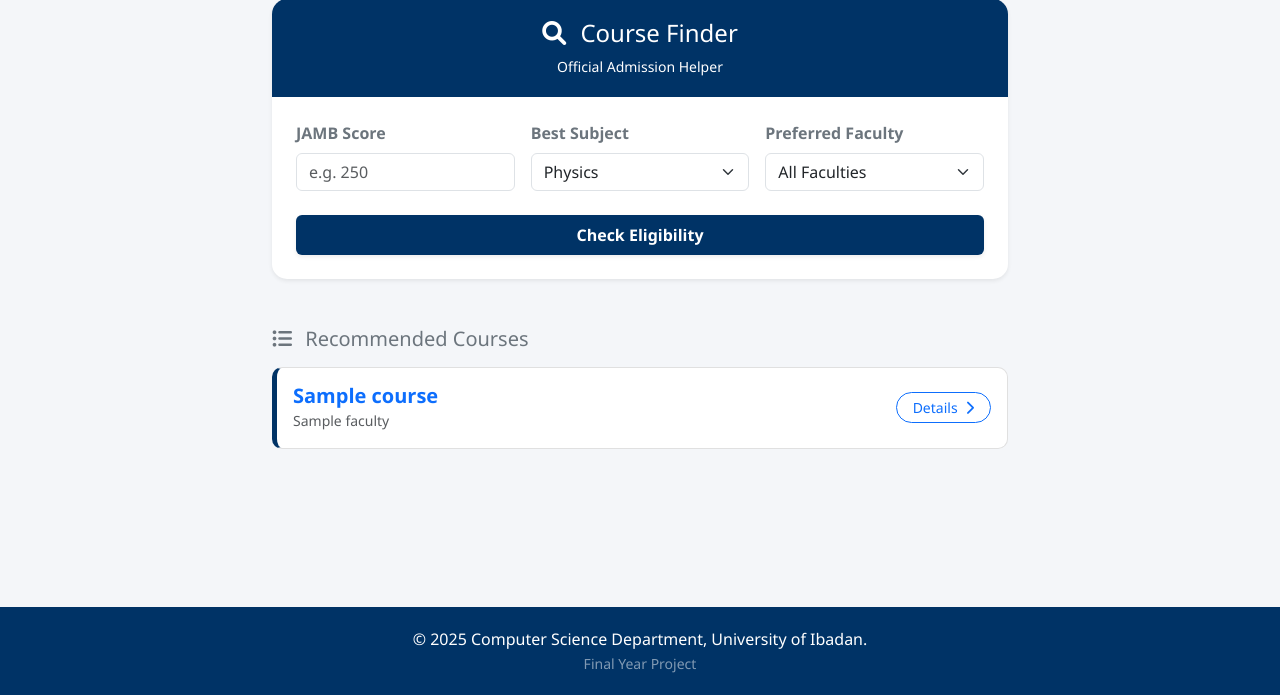
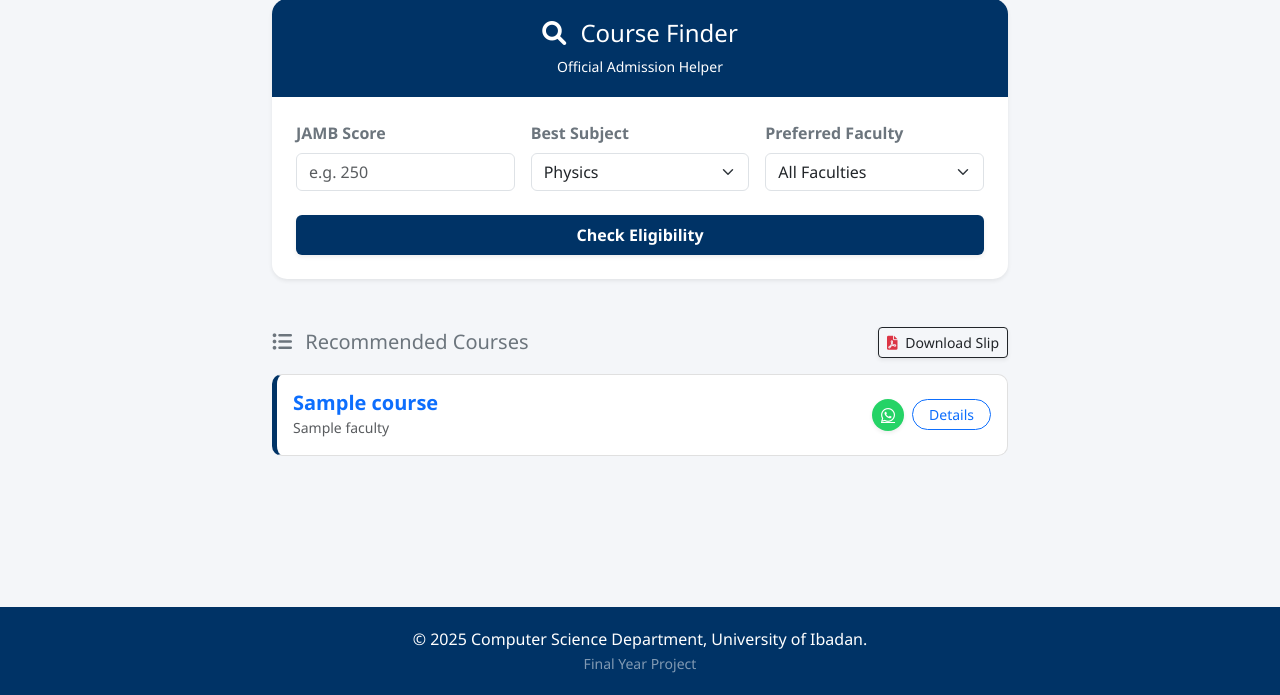
Before and after one commit to buildwithafolayan/course-recommender, a Flask app: template templates/index.html in a window 1280 px wide. Shown: the part 105-800 px from the top of the page. Run offline with Flask 3, Linux system fonts and the light colour scheme; the template is opened without the code that fills it: most values are stand-ins (such as "Sample title", 1, 10 or a date in 2020).

Commit message:
Final Release: Added PDF Admission Slip and Whatsapp Share features

```diff
--- a/app.py
+++ b/app.py
@@ -1,7 +1,9 @@
 print('System starting...')
-from flask import Flask, request, render_template
+from flask import Flask, request, render_template, send_file
 import pandas as pd
-import time
+from fpdf import FPDF
+import io
+import datetime
 
 app = Flask(__name__)
 
@@ -10,39 +12,90 @@ def load_data():
 
 def recommend_courses(jamb_score, preferred_subject, preferred_faculty):
     df = load_data()
-
     qualified = df[
         (df['min_jamb'] <= jamb_score) &
         (df['required_subjects'].str.contains(preferred_subject, case=False))
     ]
-
     if preferred_faculty != "All":
         qualified = qualified[qualified['faculty'] == preferred_faculty]
 
-    if qualified.empty:
-        return []
+    return qualified
 
-    return qualified.to_dict(orient='records')
+def generate_pdf_slip(results, jamb, subject):
+    pdf = FPDF()
+    pdf.add_page()
+
+    pdf.set_font("Arial", 'B', 16)
+    pdf.cell(200, 10, txt="University of Ibadan", ln=True, align='C')
+    pdf.set_font("Arial", 'I', 12)
+    pdf.cell(200, 10, txt="Course Recommendation Slip", ln=True, align='C')
+    pdf.line(10, 30, 200, 30) # Draw a line
+    pdf.ln(10)
+
+    pdf.set_font("Arial", '', 12)
+    pdf.cell(200, 10, txt=f"Date: {datetime.date.today()}", ln=True)
+    pdf.cell(200, 10, txt=f"JAMB Score: {jamb}", ln=True)
+    pdf.cell(200, 10, txt=f"Subject Strength: {subject}", ln=True)
+    pdf.ln(10)
+
+    pdf.set_font("Arial", 'B', 12)
+    pdf.cell(90, 10, txt="Course Name", border=1)
+    pdf.cell(60, 10, txt="Faculty", border=1)
+    pdf.cell(40, 10, txt="Duration", border=1)
+    pdf.ln()
+
+    pdf.set_font("Arial", '', 11)
+    for index, row in results.iterrows():
+        pdf.cell(90, 10, txt=row['course_name'], border=1)
+        pdf.cell(60, 10, txt=row['faculty'], border=1)
+        pdf.cell(40, 10, txt=row['duration'], border=1)
+        pdf.ln()
+
+    pdf.ln(20)
+    pdf.set_font("Arial", 'I', 8)
+    pdf.cell(200, 10, txt="This is a project work. No signature required.", align='C')
+
+    return pdf.output(dest='S').encode('latin-1')
 
 @app.route('/', methods=['GET', 'POST'])
 def home():
     results = None
-    df = load_data()
-    faculties = sorted(df['faculty'].unique())
+    faculties = sorted(load_data()['faculty'].unique())
 
     if request.method == 'POST':
-        time.sleep(1.5)
-
         try:
             user_jamb = int(request.form['jamb'])
             user_subject = request.form['subject']
             user_faculty = request.form['faculty']
 
-            results = recommend_courses(user_jamb, user_subject, user_faculty)
+            df_results = recommend_courses(user_jamb, user_subject, user_faculty)
+
+            if not df_results.empty:
+                results = df_results.to_dict(orient='records')
+            else:
+                results = []
+
         except ValueError:
             results = []
 
     return render_template('index.html', results=results, faculties=faculties)
 
+@app.route('/download', methods=['POST'])
+def download():
+    jamb = int(request.form['jamb'])
+    subject = request.form['subject']
+    faculty = request.form['faculty']
+
+    df_results = recommend_courses(jamb, subject, faculty)
+
+    pdf_bytes = generate_pdf_slip(df_results, jamb, subject)
+
+    return send_file(
+        io.BytesIO(pdf_bytes),
+        mimetype='application/pdf',
+        as_attachment=True,
+        download_name='ui_admission_slip.pdf'
+    )
+
 if __name__ == '__main__':
     app.run(debug=True)
--- a/requirements.txt
+++ b/requirements.txt
@@ -2,6 +2,7 @@ blinker==1.9.0
 click==8.3.0
 colorama==0.4.6
 Flask==3.1.2
+fpdf==1.7.2
 gunicorn==23.0.0
 itsdangerous==2.2.0
 Jinja2==3.1.6
--- a/templates/index.html
+++ b/templates/index.html
@@ -10,8 +10,8 @@
 
     <style>
         :root {
-            --ui-blue: #003366;
-            --ui-gold: #D4AF37;
+            --ui-blue: #003366; /* Official UI Blue */
+            --ui-gold: #D4AF37; /* Gold Accent */
         }
         body {
             background-color: #f4f6f9;
@@ -43,6 +43,20 @@
         }
         .course-card:hover { transform: translateY(-3px); box-shadow: 0 10px 20px rgba(0,0,0,0.1); }
 
+        /* WhatsApp Button Styling */
+        .btn-whatsapp {
+            background-color: #25D366;
+            color: white;
+            border: none;
+            width: 32px;
+            height: 32px;
+            display: flex;
+            align-items: center;
+            justify-content: center;
+            transition: background-color 0.3s;
+        }
+        .btn-whatsapp:hover { background-color: #128C7E; color: white; }
+
         /* Loader */
         #loading-overlay {
             display: none;
@@ -57,7 +71,6 @@
 
         /* Footer */
         footer { background: var(--ui-blue); color: white; padding: 20px 0; margin-top: 40px; }
-        footer a { color: var(--ui-gold); text-decoration: none; }
     </style>
 </head>
 <body>
@@ -128,7 +141,22 @@
                 </div>
 
                 {% if results is not none %}
-                    <h5 class="mb-3 text-secondary"><i class="fas fa-list-ul me-2"></i> Recommended Courses</h5>
+
+                    <div class="d-flex justify-content-between align-items-center mb-3">
+                        <h5 class="text-secondary mb-0"><i class="fas fa-list-ul me-2"></i> Recommended Courses</h5>
+
+                        {% if results|length > 0 %}
+                        <form action="/download" method="POST" target="_blank">
+                            <input type="hidden" name="jamb" value="{{ request.form['jamb'] }}">
+                            <input type="hidden" name="subject" value="{{ request.form['subject'] }}">
+                            <input type="hidden" name="faculty" value="{{ request.form['faculty'] }}">
+
+                            <button type="submit" class="btn btn-outline-dark btn-sm shadow-sm">
+                                <i class="fas fa-file-pdf me-1 text-danger"></i> Download Slip
+                            </button>
+                        </form>
+                        {% endif %}
+                    </div>
 
                     {% if results|length == 0 %}
                         <div class="alert alert-danger shadow-sm rounded-3 text-center p-4">
@@ -148,9 +176,20 @@
                                         <h5 class="mb-0 text-primary fw-bold">{{ course.course_name }}</h5>
                                         <small class="text-muted">{{ course.faculty }}</small>
                                     </div>
-                                    <button class="btn btn-outline-primary btn-sm rounded-pill px-3">
-                                        Details <i class="fas fa-chevron-right ms-1"></i>
-                                    </button>
+
+                                    <div class="d-flex gap-2 align-items-center">
+                                        <a href="https://wa.me/?text=I%20am%20qualified%20to%20study%20{{ course.course_name }}%20at%20UI!%20Checked%20via%20UI%20Recommender."
+                                           class="btn-whatsapp rounded-circle shadow-sm"
+                                           target="_blank"
+                                           title="Share on WhatsApp"
+                                           onclick="event.stopPropagation()">
+                                            <i class="fab fa-whatsapp"></i>
+                                        </a>
+
+                                        <button class="btn btn-outline-primary btn-sm rounded-pill px-3">
+                                            Details
+                                        </button>
+                                    </div>
                                 </div>
                             </div>
 
```
